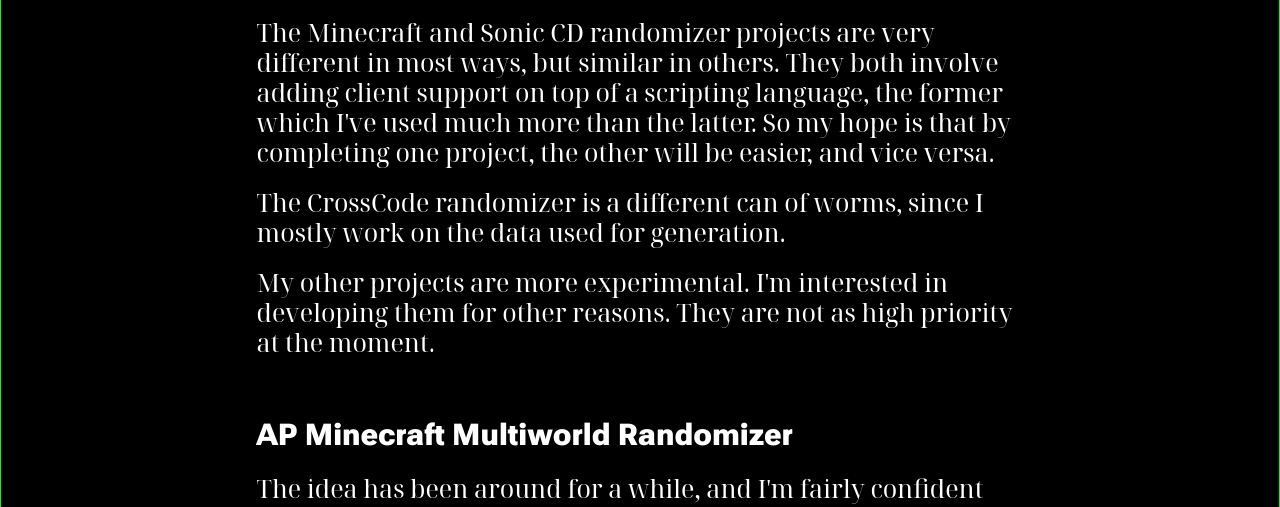
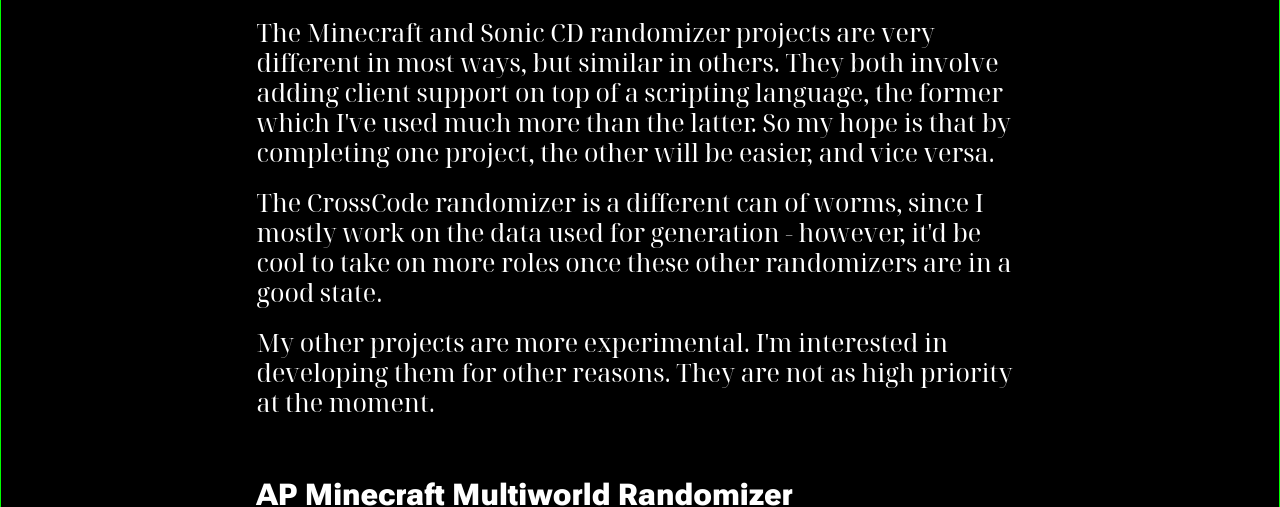
Before and after one commit to Treeways/treeways.github.io, a plain HTML site: page index.html in a window 1280 px wide. Shown: the part 711-1218 px from the top of the page. Drawn offline with Linux system fonts and the light colour scheme; no server answers; a web font is replaced by a local one.

Commit message:
CrossCode addendum

```diff
--- a/index.html
+++ b/index.html
@@ -50,7 +50,9 @@
                                 </p>
                                 <p>
                                         The CrossCode randomizer is a different can of worms, since
-                                        I mostly work on the data used for generation.
+                                        I mostly work on the data used for generation - however,
+                                        it'd be cool to take on more roles once these other randomizers
+                                        are in a good state.
                                 </p>
                                 <p>
                                         My other projects are more experimental. I'm interested in developing them
```
